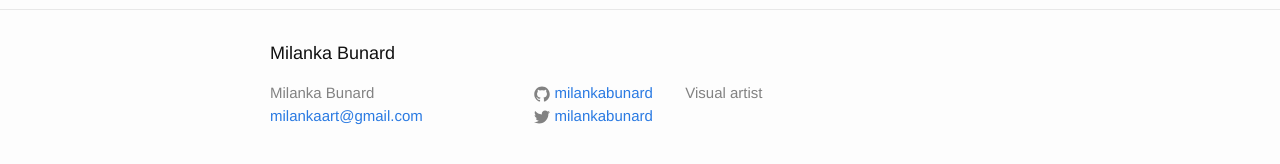
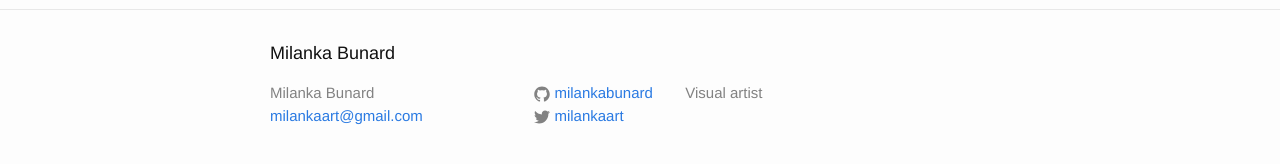
Before and after one commit to milankabunard/milankabunard.github.io, a Jekyll site: the page built from about.md, in a window 1280 px wide. Shown: the part 341-505 px from the top of the page. Built offline with Jekyll 4.4.1, drawn with Linux system fonts in a browser that asks for light colours.

Commit message:
changes twitter handle

```diff
--- a/_config.yml
+++ b/_config.yml
@@ -5,7 +5,7 @@ description: > # this means to ignore newlines until "baseurl:"
   Visual artist
 baseurl: "" # the subpath of your site, e.g. /blog/
 url: "http://milankabunard.github.io.com" # the base hostname & protocol for your site
-twitter_username: milankabunard
+twitter_username: milankaart
 github_username:  milankabunard
 
 # Build settings
```
